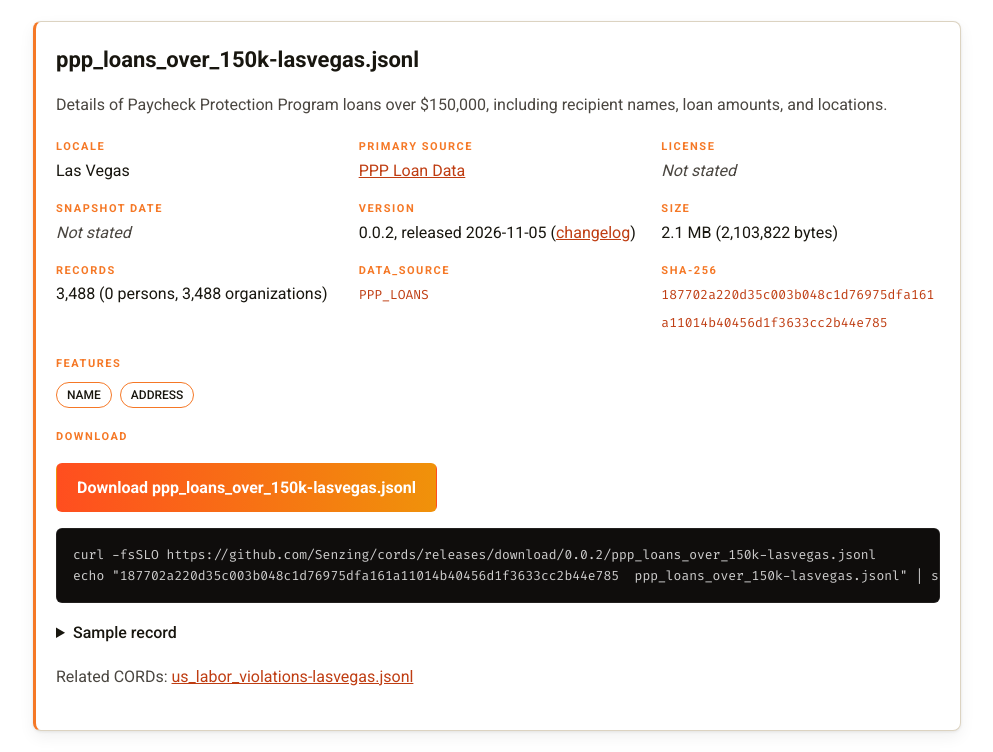
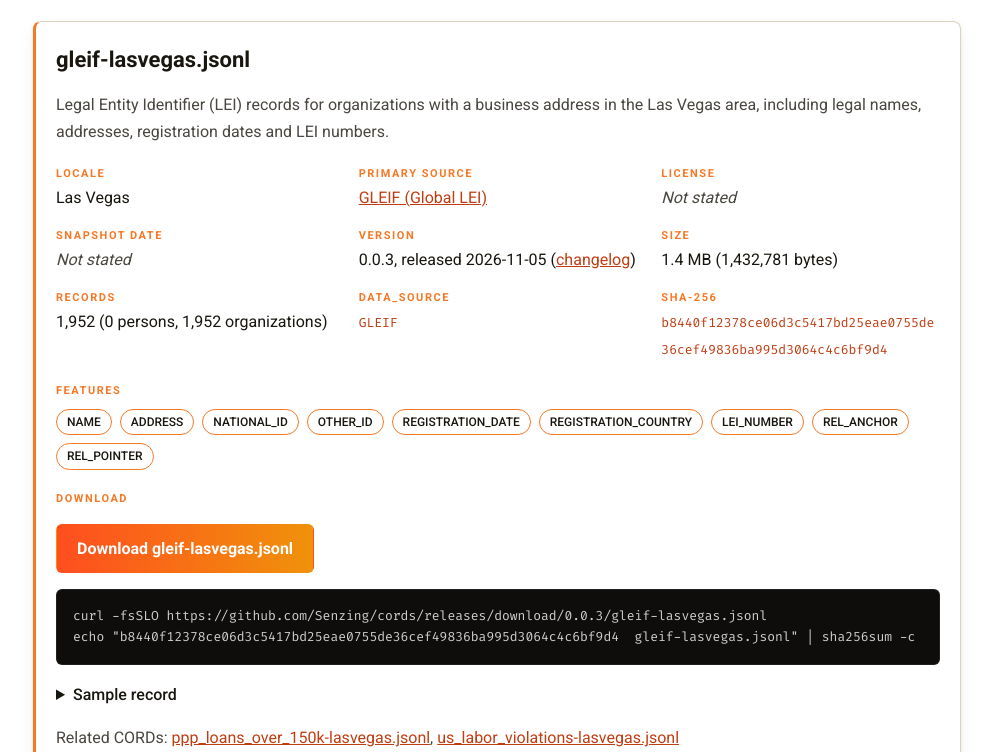
Before and after one commit to Senzing/cords, a plain HTML site: page docs/cords.html in a window 1280 px wide. Shown: the part 588-1340 px from the top of the page, without its empty margins (143-1136 px from the left). Drawn offline with Linux system fonts and the light colour scheme.

Commit message:
chore(release): 0.0.3 (#13)
* chore(release): 0.0.3

* chore(release): add CKXV, from the GLEIF sample LEI, to the cspell words

```diff
--- a/development/CORD_stats.csv
+++ b/development/CORD_stats.csv
@@ -1,3 +1,4 @@
 LAST_UPDATED,UPDATE_REASON,SOURCE,GEO,RECORD_COUNT,ORGANIZATION_COUNT,PERSON_COUNT,NAME_FEATURES,DOB_FEATURES,DOD_FEATURES,GENDER_FEATURES,ADDRESS_FEATURES,PHONE_FEATURES,SSN_FEATURES,DRLIC_FEATURES,PASSPORT_FEATURES,TAX_ID_FEATURES,NATIONAL_ID_FEATURES,EMAIL_FEATURES,WEBSITE_FEATURES,OTHER_ID_FEATURES,TRUSTED_ID_FEATURES,CITIZENSHIP_FEATURES,NATIONALITY_FEATURES,GROUP_ASSOCIATION_FEATURES,LINKEDIN_FEATURES,FACEBOOK_FEATURES,TWITTER_FEATURES,PLACE_OF_BIRTH_FEATURES,REGISTRATION_DATE_FEATURES,REGISTRATION_COUNTRY_FEATURES,GROUP_ASSN_ID_FEATURES,DUNS_NUMBER_FEATURES,NPI_NUMBER_FEATURES,LEI_NUMBER_FEATURES,COUNTRY_OF_ASSOCIATION_FEATURES,REL_ANCHOR_FEATURES,REL_POINTER_FEATURES,GEO_LOC_FEATURES,INSTAGRAM_FEATURES,EMPLOYER_FEATURES
 2026-11-05,Changed in 0.0.1,us_labor_violations,lasvegas,1554,1554,0,3105,0,0,0,1554,0,0,0,0,0,0,0,0,0,0,0,0,0,0,0,0,0,0,0,0,0,0,0,0,0,0,0,0,0
 2026-11-05,Added in 0.0.2,ppp_loans_over_150k,lasvegas,3488,3488,0,3488,0,0,0,3488,0,0,0,0,0,0,0,0,0,0,0,0,0,0,0,0,0,0,0,0,0,0,0,0,0,0,0,0,0
+2026-11-05,Added in 0.0.3,gleif,lasvegas,1952,1952,0,1952,0,0,0,3635,0,0,0,0,0,1249,0,0,1954,0,0,0,0,0,0,0,0,918,1952,0,0,0,1952,0,294,493,0,0,0
--- a/docs/cords.html
+++ b/docs/cords.html
@@ -71,13 +71,63 @@ footer a{color:var(--ember-core)}
 <header class="hero"><div class="wrap">
 <p class="label">Collections of relatable data</p>
 <h1>CORD catalog</h1>
-<p>Collections of relatable data (CORD) mapped for SENZING® entity resolution: 2 files, grouped by locale. Each has a download link, a curl command and the SHA-256 to check it.</p>
+<p>Collections of relatable data (CORD) mapped for SENZING® entity resolution: 3 files, grouped by locale. Each has a download link, a curl command and the SHA-256 to check it.</p>
 <ul class="toc"><li><a href="#las-vegas">Las Vegas</a></li><li><a href="#london">London</a></li><li><a href="#moscow">Moscow</a></li></ul>
 </div></header>
 <main>
 <section id="las-vegas"><div class="wrap">
 <p class="label">Locale</p>
 <h2>Las Vegas</h2>
+<article class="cord" id="gleif-lasvegas">
+<h3><a href="#gleif-lasvegas">gleif-lasvegas.jsonl</a></h3>
+<p>Legal Entity Identifier (LEI) records for organizations with a business address in the Las Vegas area, including legal names, addresses, registration dates and LEI numbers.</p>
+<dl><div><dt>Locale</dt><dd>Las Vegas</dd></div><div><dt>Primary source</dt><dd><a href="https://www.gleif.org/">GLEIF (Global LEI)</a></dd></div><div><dt>License</dt><dd><span class="none">Not stated</span></dd></div><div><dt>Snapshot date</dt><dd><span class="none">Not stated</span></dd></div><div><dt>Version</dt><dd>0.0.3, released 2026-11-05 (<a href="https://github.com/Senzing/cords/blob/main/CHANGELOG.md#003---2026-11-05">changelog</a>)</dd></div><div><dt>Size</dt><dd>1.4 MB (1,432,781 bytes)</dd></div><div><dt>Records</dt><dd>1,952 (0 persons, 1,952 organizations)</dd></div><div><dt>DATA_SOURCE</dt><dd><code>GLEIF</code></dd></div><div><dt>SHA-256</dt><dd><code>b8440f12378ce06d3c5417bd25eae0755de36cef49836ba995d3064c4c6bf9d4</code></dd></div></dl>
+<p class="label">Features</p>
+<ul class="badges"><li title="1,952">NAME</li><li title="3,635">ADDRESS</li><li title="1,249">NATIONAL_ID</li><li title="1,954">OTHER_ID</li><li title="918">REGISTRATION_DATE</li><li title="1,952">REGISTRATION_COUNTRY</li><li title="1,952">LEI_NUMBER</li><li title="294">REL_ANCHOR</li><li title="493">REL_POINTER</li></ul>
+<p class="label">Download</p>
+<p><a class="button" href="https://github.com/Senzing/cords/releases/download/0.0.3/gleif-lasvegas.jsonl">Download gleif-lasvegas.jsonl</a></p>
+<pre><code>curl -fsSLO https://github.com/Senzing/cords/releases/download/0.0.3/gleif-lasvegas.jsonl
+echo "b8440f12378ce06d3c5417bd25eae0755de36cef49836ba995d3064c4c6bf9d4  gleif-lasvegas.jsonl" | sha256sum -c</code></pre>
+<details><summary>Sample record</summary><pre><code>{
+  &quot;DATA_SOURCE&quot;: &quot;GLEIF&quot;,
+  &quot;RECORD_ID&quot;: &quot;lei-14CKXV7T1M327VH4DM16&quot;,
+  &quot;RECORD_TYPE&quot;: &quot;ORGANIZATION&quot;,
+  &quot;LAST_CHANGE&quot;: &quot;2024-06-12T08:08:21&quot;,
+  &quot;NAMES&quot;: [
+    {
+      &quot;NAME_TYPE&quot;: &quot;PRIMARY&quot;,
+      &quot;NAME_ORG&quot;: &quot;Bally Technologies, Inc.&quot;
+    }
+  ],
+  &quot;RISKS&quot;: [
+    {
+      &quot;TOPIC&quot;: &quot;corp.public&quot;
+    }
+  ],
+  &quot;ADDRESSES&quot;: [
+    {
+      &quot;ADDR_FULL&quot;: &quot;6601 S. Bermuda Rd., Las Vegas, US-NV 89119&quot;,
+      &quot;ADDR_TYPE&quot;: &quot;BUSINESS&quot;
+    }
+  ],
+  &quot;COUNTRIES&quot;: [
+    {
+      &quot;REGISTRATION_COUNTRY&quot;: &quot;us&quot;
+    }
+  ],
+  &quot;IDENTIFIERS&quot;: [
+    {
+      &quot;LEI_NUMBER&quot;: &quot;14CKXV7T1M327VH4DM16&quot;
+    },
+    {
+      &quot;OTHER_ID_TYPE&quot;: &quot;OPEN_SANCTIONS&quot;,
+      &quot;OTHER_ID_NUMBER&quot;: &quot;lei-14CKXV7T1M327VH4DM16&quot;
+    }
+  ],
+  &quot;URL&quot;: &quot;https://www.opensanctions.org/entities/lei-14CKXV7T1M327VH4DM16&quot;
+}</code></pre></details>
+<p>Related CORDs: <a href="#ppp_loans_over_150k-lasvegas">ppp_loans_over_150k-lasvegas.jsonl</a>, <a href="#us_labor_violations-lasvegas">us_labor_violations-lasvegas.jsonl</a></p>
+</article>
 <article class="cord" id="ppp_loans_over_150k-lasvegas">
 <h3><a href="#ppp_loans_over_150k-lasvegas">ppp_loans_over_150k-lasvegas.jsonl</a></h3>
 <p>Details of Paycheck Protection Program loans over $150,000, including recipient names, loan amounts, and locations.</p>
@@ -109,7 +159,7 @@ echo "187702a220d35c003b048c1d76975dfa161a11014b40456d1f3633cc2b44e785  ppp_loan
   &quot;Lender&quot;: &quot;JPMorgan Chase Bank, National Association&quot;,
   &quot;CD&quot;: &quot;AZ-09&quot;
 }</code></pre></details>
-<p>Related CORDs: <a href="#us_labor_violations-lasvegas">us_labor_violations-lasvegas.jsonl</a></p>
+<p>Related CORDs: <a href="#gleif-lasvegas">gleif-lasvegas.jsonl</a>, <a href="#us_labor_violations-lasvegas">us_labor_violations-lasvegas.jsonl</a></p>
 </article>
 <article class="cord" id="us_labor_violations-lasvegas">
 <h3><a href="#us_labor_violations-lasvegas">us_labor_violations-lasvegas.jsonl</a></h3>
@@ -139,7 +189,7 @@ echo "160a12a46d426ba03f9bfeb629b9bf206fcbd58131fc8e106d796aa68d337080  us_labor
   &quot;findings_end_date&quot;: &quot;2012-06-05&quot;,
   &quot;ld_dt&quot;: &quot;2015-04-01 01:00:03 EDT&quot;
 }</code></pre></details>
-<p>Related CORDs: <a href="#ppp_loans_over_150k-lasvegas">ppp_loans_over_150k-lasvegas.jsonl</a></p>
+<p>Related CORDs: <a href="#gleif-lasvegas">gleif-lasvegas.jsonl</a>, <a href="#ppp_loans_over_150k-lasvegas">ppp_loans_over_150k-lasvegas.jsonl</a></p>
 </article>
 </div></section>
 <section class="alt" id="london"><div class="wrap">
```
Also changed, not shown: development/cords.json (+48 -0 lines), docs/index.html (+1 -1 lines), docs/urls.txt, manifest.json, 3 other files.
